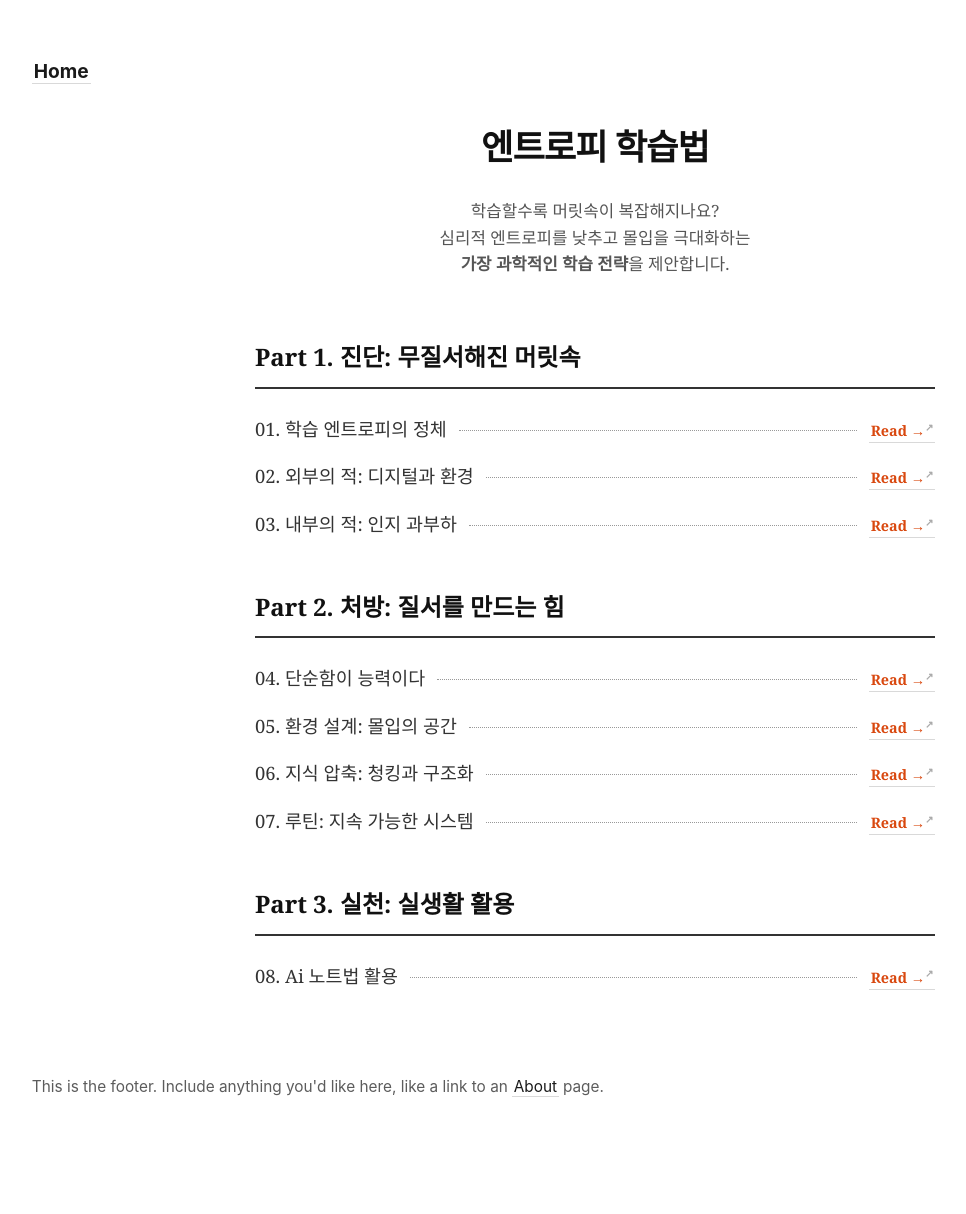
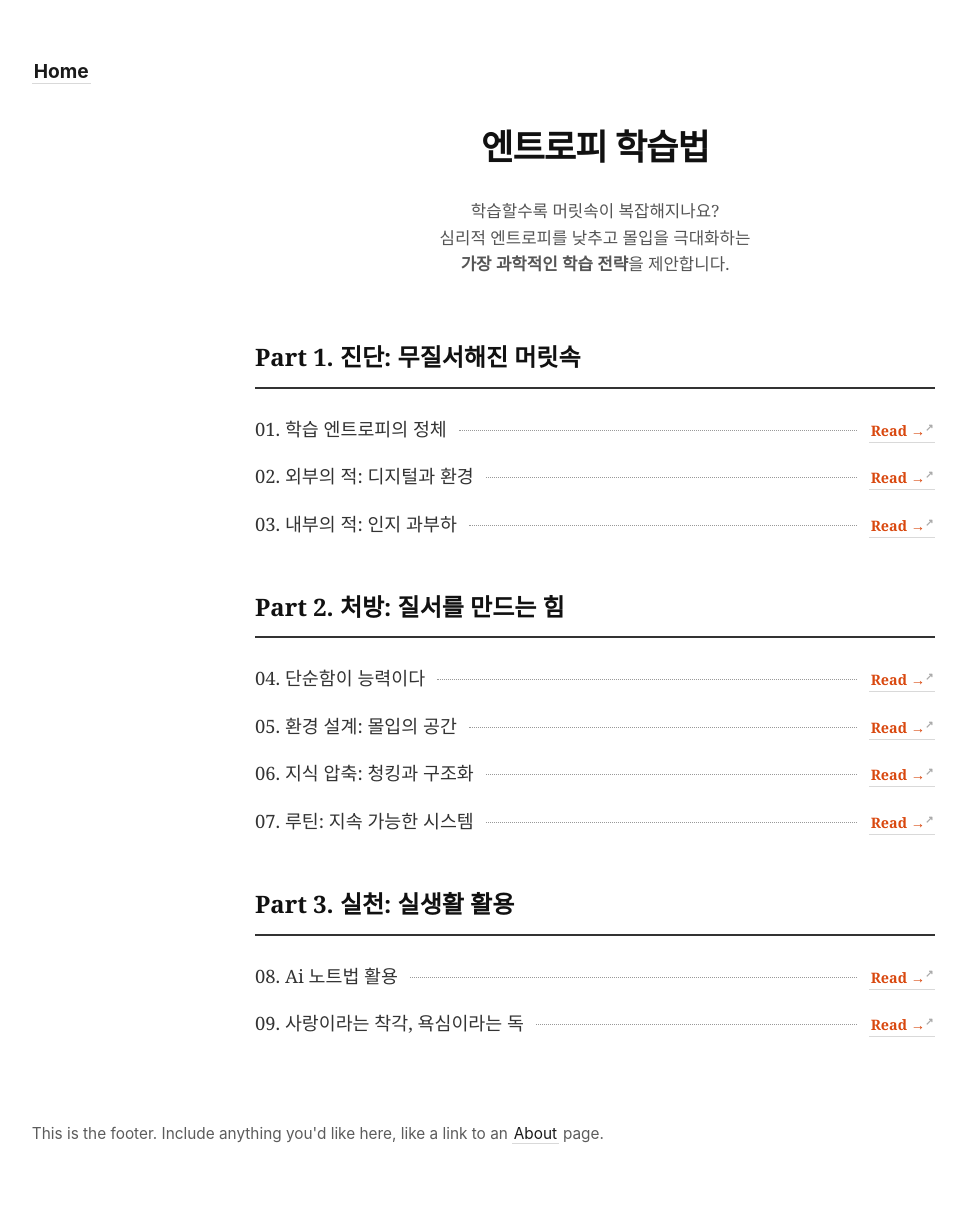
Before and after one commit to somath-edu/somath-edu.github.io, a Jekyll site: the page built from library/entropy.md, in a window 1280 px wide. Shown: the whole page, without its empty margins (45-1011 px from the left). Built offline with Jekyll 4.4.1, drawn with Linux system fonts in a browser that asks for light colours; before the commit the page ends 1167 px from its top, so only the background shows below that.

Commit message:
Update entropy.md

```diff
--- a/library/entropy.md
+++ b/library/entropy.md
@@ -161,4 +161,11 @@
     <a href="/entropy-ch8.html" class="read-btn">Read →</a>
   </div>
 
+  <div class="chapter-row">
+    <span class="chapter-title">09. 사랑이라는 착각, 욕심이라는 독</span>
+    <span class="dots"></span>
+    <a href="/entropy-ch9.html" class="read-btn">Read →</a>
+  </div>
+
+
 </div>
```
